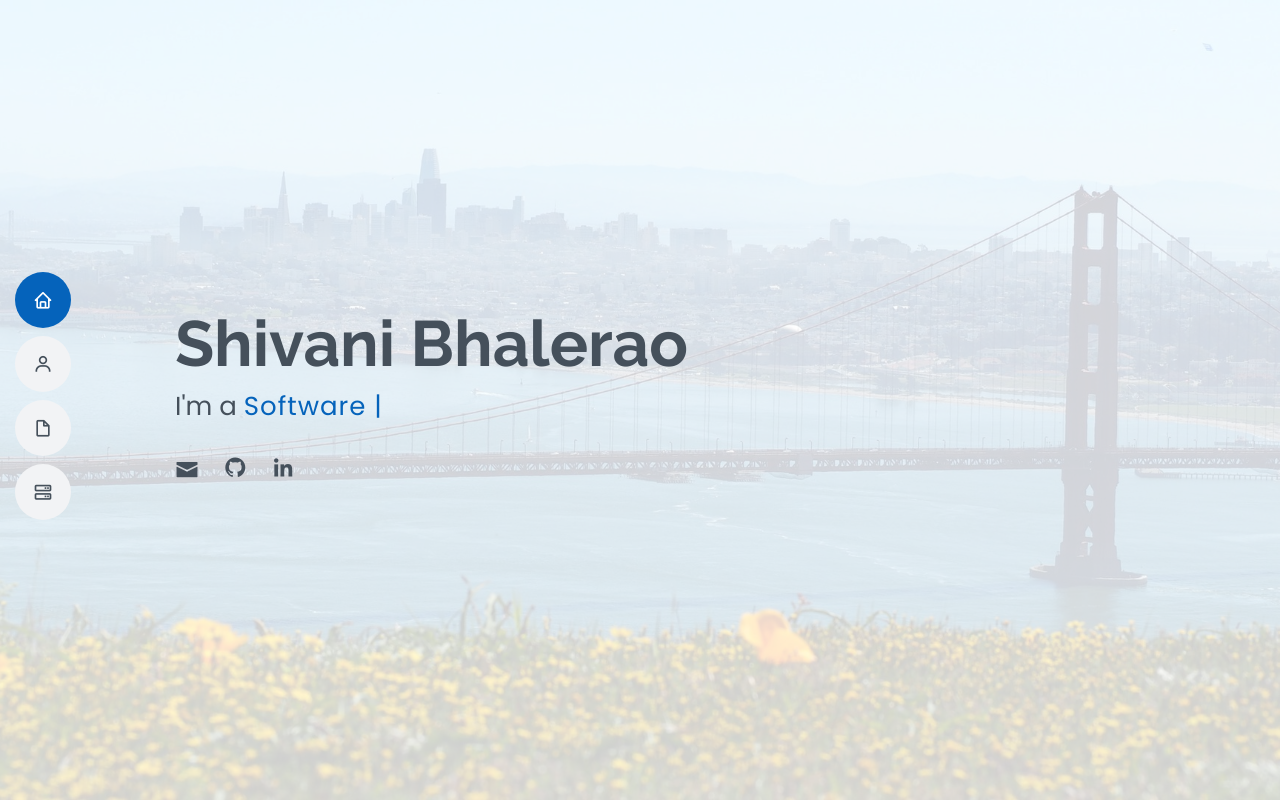
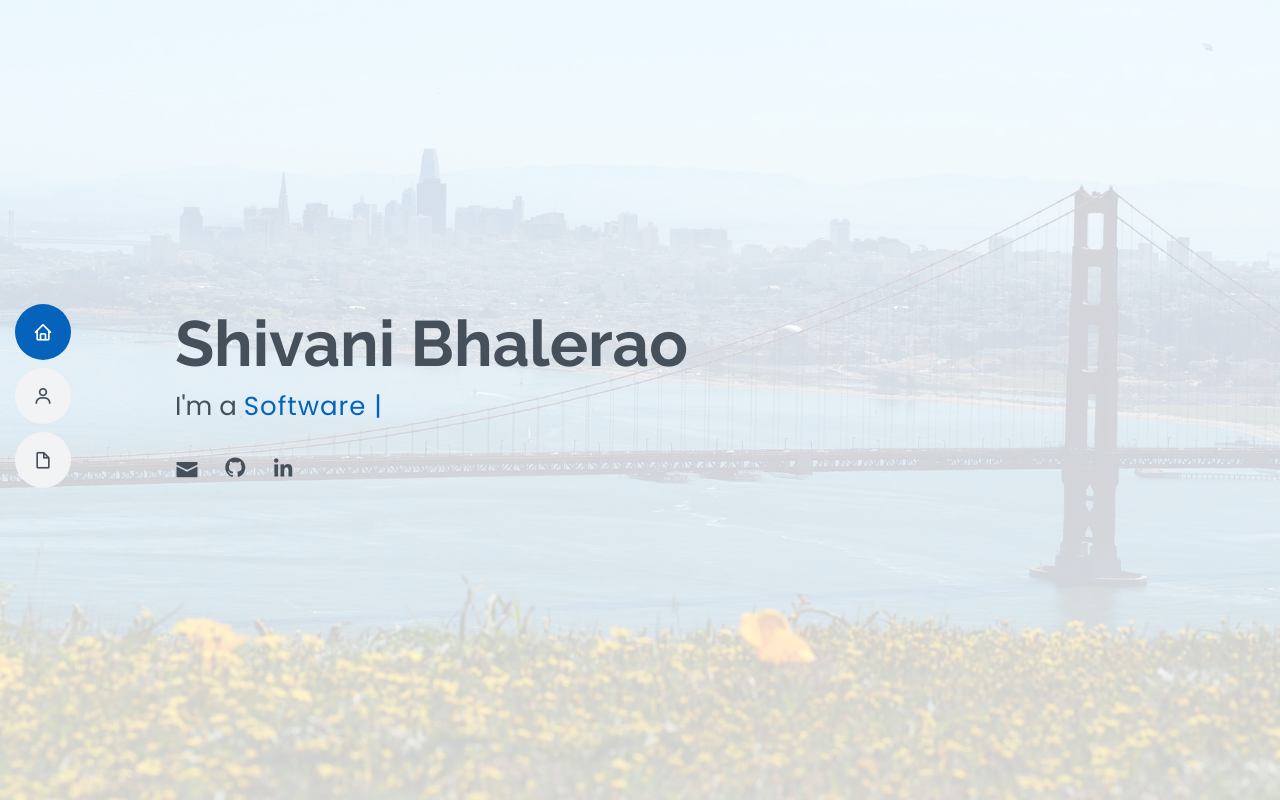
Before and after one commit to ShivaniBhalerao/portfolio, a plain HTML site: page index.html in a window 1280 px wide. Shown: the top 800 px of the page. Drawn offline with nearby package versions, Linux system fonts and the light colour scheme.

Commit message:
Updated portfolio

```diff
--- a/index.html
+++ b/index.html
@@ -60,7 +60,7 @@
         <li><a href="#about"><i class="bx bx-user"></i> <span>About</span></a></li>
         <li><a href="#resume"><i class="bx bx-file-blank"></i> <span>Resume</span></a></li>
         <!--<li><a href="#portfolio"><i class="bx bx-book-content"></i> <span>Portfolio</span></a></li>-->
-        <li><a href="#services"><i class="bx bx-server"></i> <span>Projects</span></a></li>
+        <!--<li><a href="#services"><i class="bx bx-server"></i> <span>Projects</span></a></li>-->
        <!-- <li><a href="#contact"><i class="bx bx-envelope"></i> <span>Contact</span></a></li>-->
       </ul>
     </nav><!-- .nav-menu -->
```
